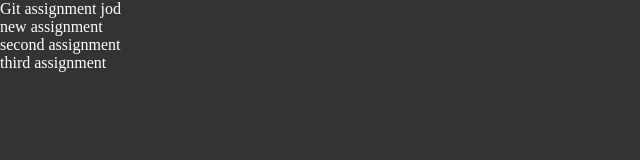
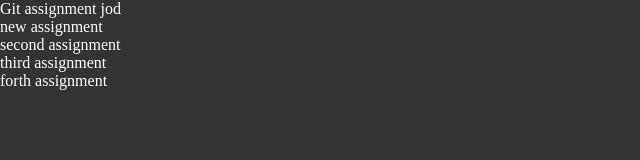
Before and after one commit to SomethingOFF/assignment1, a plain HTML site: page index.html in a window 1280 px wide. Shown: the whole page, without its empty margins (0-640 px from the left). Drawn offline with Linux system fonts and the light colour scheme.

Commit message:
second commit

```diff
--- a/index.html
+++ b/index.html
@@ -13,6 +13,7 @@
     <div>new assignment</div>
     <div>second assignment</div>
     <div>third assignment</div>
+    <div>forth assignment</div>
 </body>
 
 </html>
```
